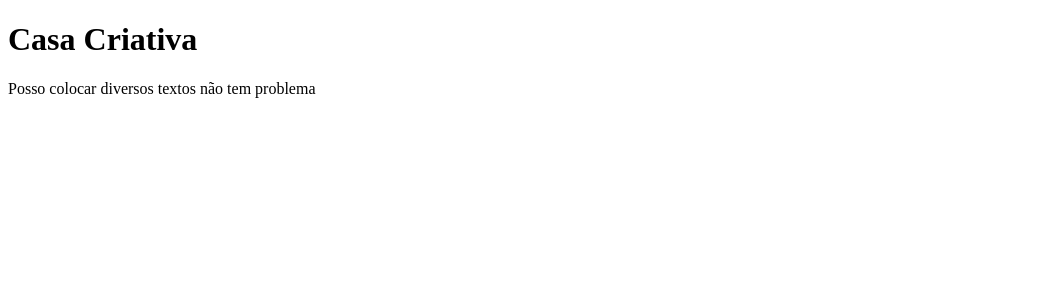
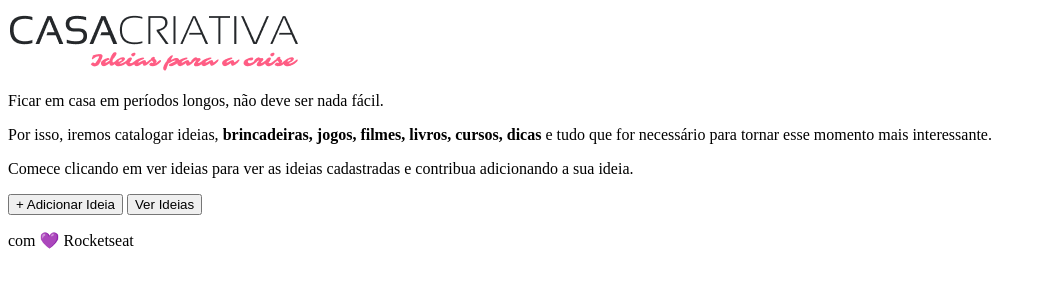
Before and after one commit to nikoloiosifovich/workshopDev, a plain HTML site: page index.html in a window 1280 px wide. Shown: the whole page, without its empty margins (0-1046 px from the left). Drawn offline with Linux system fonts and the light colour scheme.

Commit message:
Implement: Html structure for CasaCriativa

```diff
--- a/index.html
+++ b/index.html
@@ -14,15 +14,32 @@
 
   <head>
 
-    <meta http-equiv="Content-Type" content="text/html;charset=UTF-8">
+    <meta charset="UTF-8">
     <!-- Responsável por receber configurações da página -->
     <title>Casa Criativa</title>
 
   </head>
   <body>
 
-    <h1>Casa Criativa</h1>
-    Posso colocar diversos textos não tem problema
+    <img src="logo.png" alt="Imagem da Logomarca">
+
+    <p>
+      Ficar em casa em períodos longos, não deve ser nada fácil.
+    </p>
+    <p>
+      Por isso, iremos catalogar ideias, <strong>brincadeiras, jogos, filmes,
+      livros, cursos, dicas</strong> e tudo que for necessário para tornar
+      esse momento mais interessante.
+    </p>
+    <p>
+      Comece clicando em ver ideias para ver as ideias cadastradas e
+      contribua adicionando a sua ideia.
+    </p>
+
+    <button>+ Adicionar Ideia </button>
+    <button> Ver Ideias </button>
+
+    <p>com 💜 Rocketseat </p> <!-- emoji(heart-purple) -->
 
   </body>
 
```
Also changed, not shown: logo.png (added).
